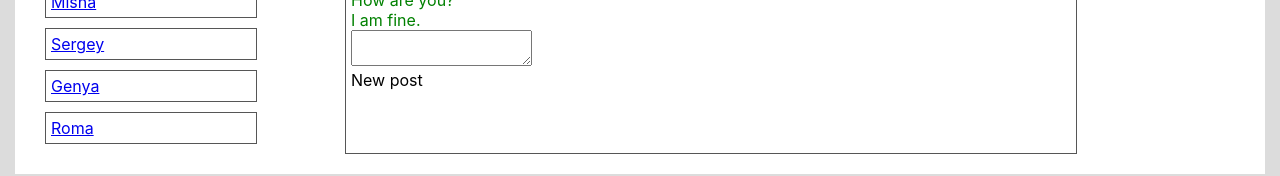
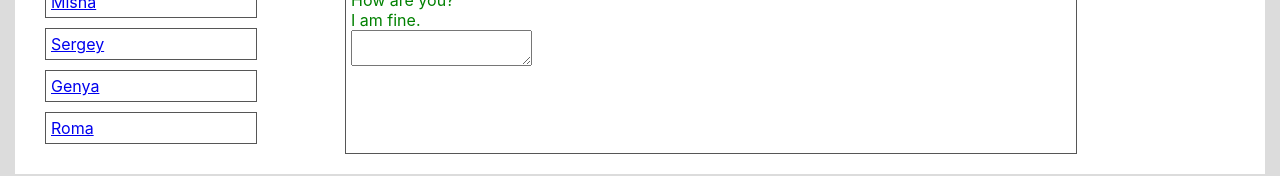
Before and after one commit to Yuranuch/My-React-Project--1, a React (Create React App) app: page /dialogs in a window 1280 px wide. Shown: the part 214-390 px from the top of the page. Built offline with nearby package versions, Linux system fonts and the light colour scheme.

Commit message:
first commit

```diff
--- a/src/Container/DialogsPage/DialogsPage.js
+++ b/src/Container/DialogsPage/DialogsPage.js
@@ -6,8 +6,6 @@ import Messages from "./Messages/Messages";
 
 
 const DialogsPage = (props) => {
-
-
 
 
     return (
--- a/src/Container/DialogsPage/Messages/Messages.js
+++ b/src/Container/DialogsPage/Messages/Messages.js
@@ -1,9 +1,14 @@
 import React, {} from 'react';
 import style from './Messages.module.css';
-import MessegeItem from "./Messeges/MessegeItem";
+import MessegeItem from "./MessegesItem/MessegeItem";
+
 
 
 const Messages = (props) => {
+
+
+
+
 
     let messageElements = props.messageData.map ((i)=> {
         return  <MessegeItem message={i.message}/>
@@ -13,8 +18,9 @@ const Messages = (props) => {
         <div className={style.dialogs}>
             {messageElements}
             <textarea/>
-            <div>
-                New post
+            <div className={style.posts}>
+
+
             </div>
         </div>
 
--- a/src/Container/DialogsPage/Messages/Messages.module.css
+++ b/src/Container/DialogsPage/Messages/Messages.module.css
@@ -3,3 +3,6 @@
     padding: 5px;
     width: 60%;
 }
+.posts {
+    color: #ff3f40;
+}
--- /dev/null
+++ b/src/Redux/state.js
@@ -0,0 +1,18 @@
+let state = {
+friendsData :[
+    {id : '1', name : 'Kirill'},
+    {id : '2', name : 'Misha'},
+    {id : '3', name : 'Sergey'},
+    {id : '4', name : 'Genya'},
+    {id : '5', name : 'Roma'}
+],
+
+messageData :[
+    {message : 'Hello!'},
+    {message : 'Hi'},
+    {message : 'How are you?'},
+    {message : 'I am fine.'}
+]
+};
+
+export default state;
--- a/src/index.js
+++ b/src/index.js
@@ -3,23 +3,10 @@ import ReactDOM from 'react-dom';
 import './index.css';
 import App from './App';
 import * as serviceWorker from './serviceWorker';
+import state from './Redux/state';
 
-let friendsData = [
-    {id : '1', name : 'Kirill'},
-    {id : '2', name : 'Misha'},
-    {id : '3', name : 'Sergey'},
-    {id : '4', name : 'Genya'},
-    {id : '5', name : 'Roma'}
-];
 
-let messageData = [
-    {message : 'Hello!'},
-    {message : 'Hi'},
-    {message : 'How are you?'},
-    {message : 'I am fine.'}
-];
-
-ReactDOM.render(<App friendsData={friendsData} messageData={messageData} />, document.getElementById('root'));
+ReactDOM.render(<App friendsData={state.friendsData} messageData={state.messageData} />, document.getElementById('root'));
 
 // If you want your app to work offline and load faster, you can change
 // unregister() to register() below. Note this comes with some pitfalls.
```
Also changed, not shown: src/Container/DialogsPage/Messages/MessegesItem/MessegeItem.js (renamed from src/Container/DialogsPage/Messages/Messeges/MessegeItem.js), src/Container/DialogsPage/Messages/MessegesItem/MessegeItem.module.css (renamed from src/Container/DialogsPage/Messages/Messeges/MessegeItem.module.css).
